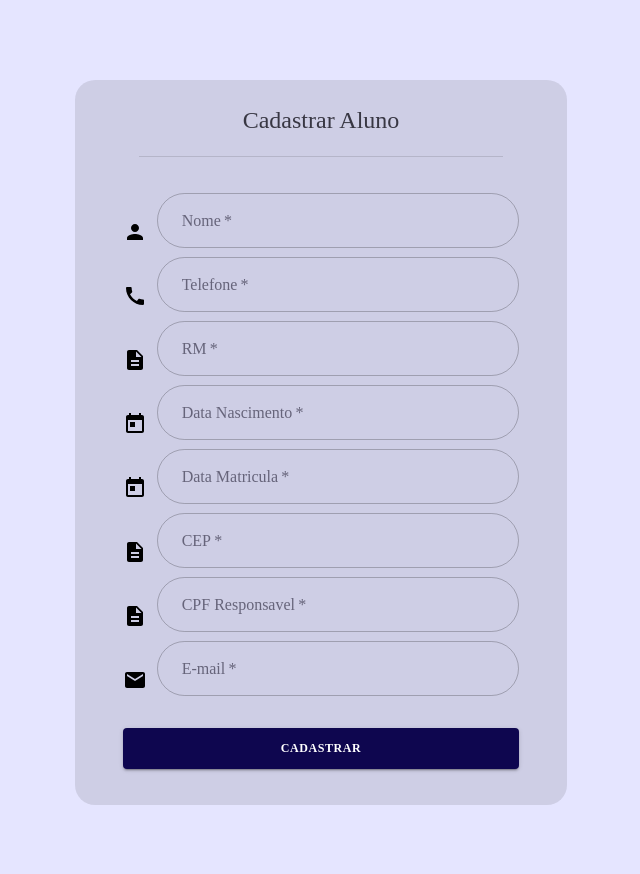
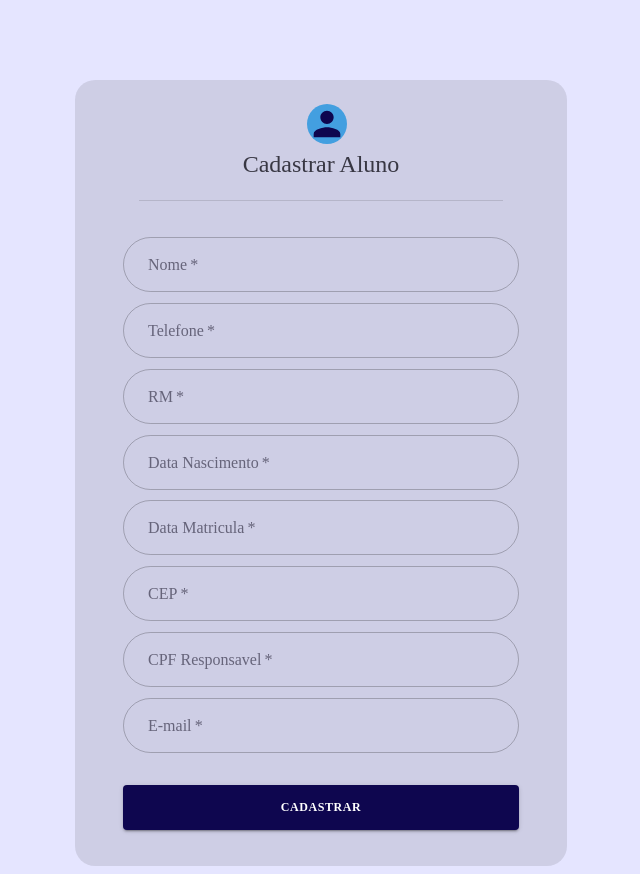
Before and after one commit to kayqueGovetri/etec-pw3-projeto-frontend, a React (Create React App) app: page /aluno/cadastro in a window 1280 px wide. Shown: the whole page, without its empty margins (319-959 px from the left). Before the commit the page ends 813 px from the top, so only its background shows below. Built offline with nearby package versions, Linux system fonts and the light colour scheme.

Commit message:
Alterações Layout Listagem

```diff
--- a/src/Componentes/Tabela.js
+++ b/src/Componentes/Tabela.js
@@ -8,8 +8,12 @@ import {
     TableContainer,
     TableHead,
     TableRow,
-    Paper
+    Paper,
+    Button
 } from '@material-ui/core'
+import DeleteRoundedIcon from '@material-ui/icons/DeleteRounded';
+import CreateIcon from '@material-ui/icons/Create';
+// import IconButton from "@material-ui/icons/icon-button";
 
 import { makeStyles } from '@material-ui/core/styles'
 
@@ -17,38 +21,52 @@ import { makeStyles } from '@material-ui/core/styles'
 const Tabela = ({ linhas, celulas, informacaoTabela, width }) => {
     const useStyles = makeStyles({
         root: {
+            margin: 'auto',
+            backgroundColor: '',
+            paddingLeft: '1%',
+            paddingRight: '1%',
           '&':{
             width,
-          }
-        }
+            minWidth: 800,
+          },
+        },
+        head: {
+            fontWeight: 'bold',
+        },
     })
     const classes = useStyles();
   return (
     <TableContainer component={Paper} className={classes.root}>
-      <Table aria-label="simple table">
+        <div className={classes.paper}>
+      <Table aria-label="customized table">
         <TableHead>
           <TableRow>
             {celulas.map((celula, index) => {
-                if(index === 0) return <TableCell>{celula}</TableCell>
-                return <TableCell align="right">{celula}</TableCell>
+                if(index === 0) return <TableCell className={classes.head}>{celula}</TableCell>
+                return <TableCell align="center" className={classes.head}>{celula}</TableCell>
             })}
           </TableRow>
         </TableHead>
         <TableBody>
+
             {informacaoTabela === 'Aluno' && linhas.map((linha) => (
                 <TableRow key={linha._id}>
                 <TableCell component="th" scope="row">
                     {linha.nome}
                 </TableCell>
-                <TableCell align="right">{linha.rm}</TableCell>
-                <TableCell align="right">{linha.telefone}</TableCell>
-                <TableCell align="right">{Moment(linha.dataNascimento).format('DD/MM/YYYY')}</TableCell>
-                <TableCell align="right">{Moment(linha.dataMatricula).format('DD/MM/YYYY')}</TableCell>
-                <TableCell align="right">{linha.cep}</TableCell>
-                <TableCell align="right">{linha.cpfResponsavel}</TableCell>
-                <TableCell align="right">{linha.email}</TableCell>
-                {/* <TableCell align="right">{linha.turma.curso}</TableCell>
-                <TableCell align="right">{linha.turma.semestre}</TableCell> */}
+                    <TableCell align="left">{linha.rm}</TableCell>
+                    <TableCell align="left">{linha.telefone}</TableCell>
+                    <TableCell align="left">{Moment(linha.dataNascimento).format('DD/MM/YYYY')}</TableCell>
+                    <TableCell align="left">{Moment(linha.dataMatricula).format('DD/MM/YYYY')}</TableCell>
+                    <TableCell align="left">{linha.cep}</TableCell>
+                    <TableCell align="left">{linha.cpfResponsavel}</TableCell>
+                    <TableCell align="left">{linha.email}</TableCell>
+                    {/* <TableCell align="left">{linha.turma.curso}</TableCell>
+                    <TableCell align="left">{linha.turma.semestre}</TableCell> */}
+                    <TableCell padding="checkbox" align="center">
+                        <CreateIcon />
+                        <DeleteRoundedIcon/>
+                    </TableCell>
                 </TableRow>
             ))}
 
@@ -107,6 +125,7 @@ const Tabela = ({ linhas, celulas, informacaoTabela, width }) => {
             ))}
         </TableBody>
     </Table>
+    </div>
 </TableContainer>
 );
 }
--- a/src/Paginas/CadastroAluno.js
+++ b/src/Paginas/CadastroAluno.js
@@ -3,16 +3,12 @@ import React from 'react';
 import { makeStyles } from '@material-ui/core/styles';
 
 import {
-  Button, Grid, Typography, Container, Divider
-} from '@material-ui/core'
+  Button, Grid, TextField, Typography, Container, InputAdornment, Divider
+} from '@material-ui/core';
 import PersonIcon from '@material-ui/icons/Person';
-import CallIcon from '@material-ui/icons/Call';
-import DescriptionIcon from '@material-ui/icons/Description';
-import TodayIcon from '@material-ui/icons/Today';
-import EmailIcon from '@material-ui/icons/Email';
 
-import EstiloTextField from '../Componentes/EstiloTextField'
-import EstiloMask from '../Componentes/EstiloMask'
+import EstiloTextField from '../Componentes/EstiloTextField';
+import EstiloMask from '../Componentes/EstiloMask';
 
 import '../Estilizacao.css';
 
@@ -48,6 +44,12 @@ function CadastroAluno (){
       titulo:{
         textAlign: 'center',
         marginBottom: '5%',
+      },
+      icon: {
+        margin: theme.spacing(0, 23, 0),
+        color: theme.palette.primary.main,
+        backgroundColor: theme.palette.info.main,
+        borderRadius: 20,
       }
     }));
 
@@ -57,74 +59,51 @@ function CadastroAluno (){
         <Container component="main" maxWidth="xs">
             <div className={classes.paper}>
                 <form id="form" className={classes.form} label="Cadastrar Aluno">
+                <PersonIcon className={classes.icon} style={{ fontSize: 40 }}/>
                     <Typography variant="h5" className={classes.titulo}>Cadastrar Aluno</Typography>
                         <Divider variant="middle" />
                         <Grid container spacing={1} alignItems="flex-end">
-                          <Grid item md={1}>
-                            <PersonIcon />
-                          </Grid>
-                          <Grid item md={11} style={{marginTop: '9%'}}>
+                          <Grid item md={12} style={{marginTop: '9%'}}>
                             <EstiloTextField id="nome" label="Nome" required/>
                           </Grid>
                         </Grid>
                         <Grid container spacing={1} alignItems="flex-end">
-                          <Grid item md={1}>
-                            <CallIcon />
-                          </Grid>
-                          <Grid item md={11} style={{marginTop: '5px'}}>
+                          <Grid item md={12} style={{marginTop: '1.7%'}}>
                             <EstiloMask id="Telefone" label="Telefone" mask={'(99)99999-9999'} required/>
                           </Grid>
                         </Grid>
                         <Grid container spacing={1} alignItems="flex-end">
-                          <Grid item md={1}>
-                            <DescriptionIcon />
-                          </Grid>
-                          <Grid item md={11} style={{marginTop: '5px'}}>
+                          <Grid item md={12} style={{marginTop: '1.7%'}}>
                             <EstiloTextField id="rm" label="RM" required/>
                           </Grid>
                         </Grid>
                         <Grid container spacing={1} alignItems="flex-end">
-                          <Grid item md={1}>
-                            <TodayIcon />
-                          </Grid>
-                          <Grid item md={11} style={{marginTop: '5px'}}>
+                          <Grid item md={12} style={{marginTop: '1.7%'}}>
                             <EstiloMask id="dataNascimento" label="Data Nascimento" mask={'99/99/9999'} required/>
                           </Grid>
                         </Grid>
                         <Grid container spacing={1} alignItems="flex-end">
-                          <Grid item md={1}>
-                            <TodayIcon />
-                          </Grid>
-                          <Grid item md={11} style={{marginTop: '5px'}}>
+                          <Grid item md={12} style={{marginTop: '1.7%'}}>
                             <EstiloMask id="dataMatricula" label="Data Matricula" mask={'99/99/9999'} required/>
                           </Grid>
                         </Grid>
                         <Grid container spacing={1} alignItems="flex-end">
-                          <Grid item md={1}>
-                            <DescriptionIcon />
-                          </Grid>
-                          <Grid item md={11} style={{marginTop: '5px'}}>
+                          <Grid item md={12} style={{marginTop: '1.7%'}}>
                             <EstiloMask id="CEP" label="CEP" mask={'99999-999'} required/>
                           </Grid>
                         </Grid>
                         <Grid container spacing={1} alignItems="flex-end">
-                          <Grid item md={1}>
-                            <DescriptionIcon />
-                          </Grid>
-                          <Grid item md={11} style={{marginTop: '5px'}}>
+                          <Grid item md={12} style={{marginTop: '1.7%'}}>
                             <EstiloMask id="cpf" label="CPF Responsavel" mask={'999.999.999-99'} required/>
                           </Grid>
                         </Grid>
                         <Grid container spacing={1} alignItems="flex-end">
-                          <Grid item md={1}>
-                            <EmailIcon />
-                          </Grid>
-                          <Grid item md={11} style={{marginTop: '5px'}}>
+                          <Grid item md={12} style={{marginTop: '1.7%'}}>
                             <EstiloTextField id="email" label="E-mail" placeholder="exemplo@exemplo.com" type="email" required/>
                           </Grid>
                         </Grid>
 
-                        <Button type="submit" fullWidth variant="contained" color="primary" className={classes.submit} >Cadastrar</Button>
+                        <Button type="submit" fullWidth variant="contained" color="primary" style={{padding: '3%'}} className={classes.submit} >Cadastrar</Button>
                 </form>
             </div>
         </Container>
--- a/src/Paginas/ListagemAlunos.js
+++ b/src/Paginas/ListagemAlunos.js
@@ -9,16 +9,17 @@ import React from 'react';
 import Tabela from '../Componentes/Tabela'
 
 const celulas = [
-  'nome',
-  'rm',
-  'telefone',
-  'dataNascimento',
-  'dataMatricula',
-  'cep',
-  'cpfResponsavel',
-  'email',
+  'Nome',
+  'RM',
+  'Telefone',
+  'Data Nascimento',
+  'Data Matricula',
+  'CEP',
+  'CPF Responsavel',
+  'E-mail',
   // 'curso',
   // 'semestre'
+  'Ação'
 ]
 const linhas = [
   {
```
Also changed, not shown: 1 other file (tests, documents, lock files or other folders).
